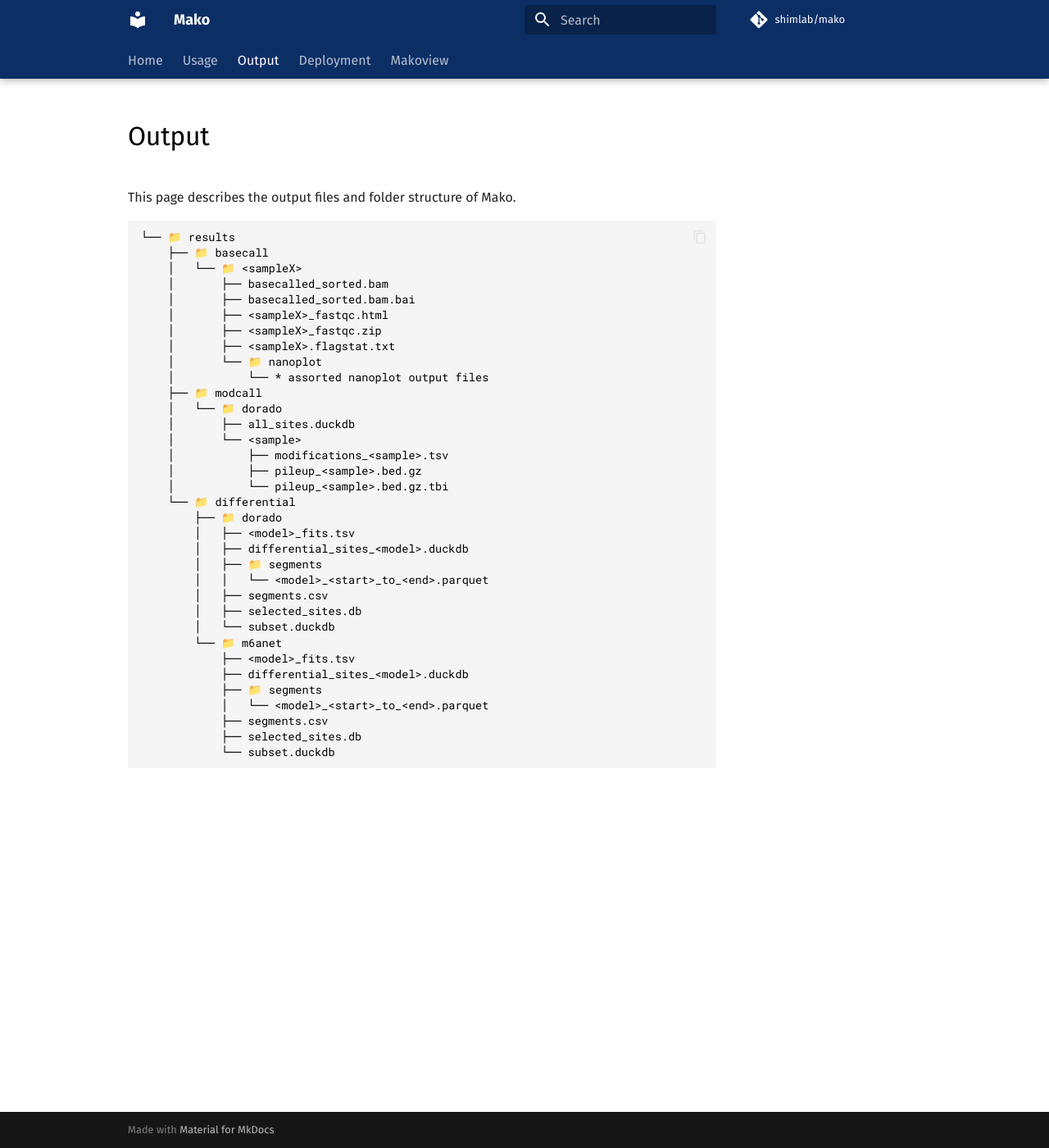
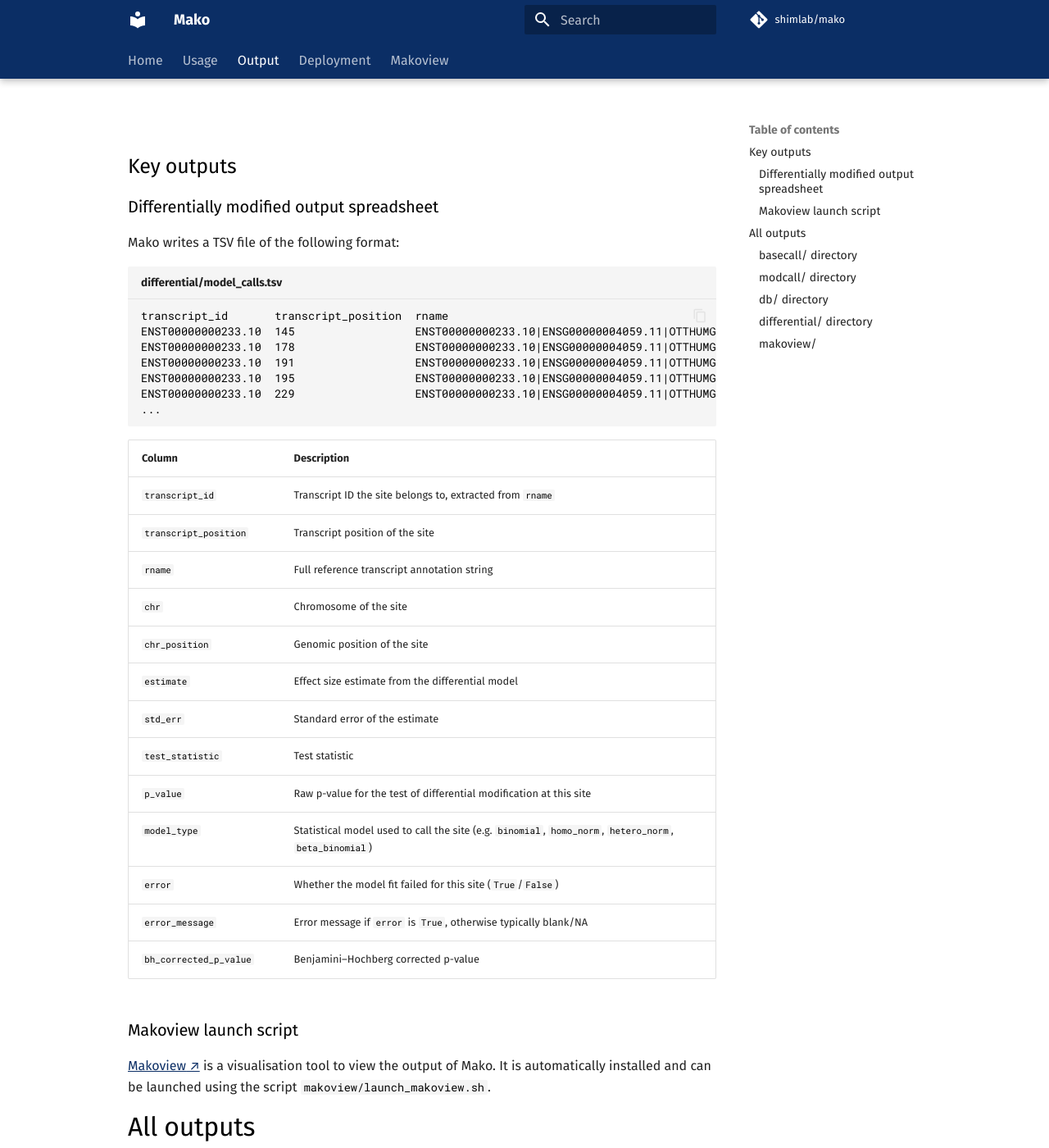
Before and after one commit to shimlab/mako, an MkDocs documentation site: the page built from content/output.md, in a window 1280 px wide and 1400 px high. Shown: the whole window at 82% size. Built offline with MkDocs 1.6.1 and Material for MkDocs 9.7.7, drawn with Linux system fonts in a browser that asks for light colours; comment, search, counter and statistics services are not loaded; some of the changed text lies outside the part shown.

Commit message:
Update documentation

````diff
--- a/content/output.md
+++ b/content/output.md
@@ -4,41 +4,110 @@ hide:
   - navigation
 ---
 
-This page describes the output files and folder structure of Mako.
+## Key outputs
+### Differentially modified output spreadsheet
+Mako writes a TSV file of the following format:
+```tsv title="differential/model_calls.tsv"
+transcript_id       transcript_position  rname                                                                                                               chr   chr_position  estimate              std_err              test_statistic        p_value               model_type     error  error_message        bh_corrected_p_value
+ENST00000000233.10  145                  ENST00000000233.10|ENSG00000004059.11|OTTHUMG00000023246.7|OTTHUMT00000059567.3|ARF5-201|ARF5|1032|protein_coding|  chr7  127588556.0   0.28768207247673017   0.7936258469536126   0.3624908054356062    0.7169852932245568    binomial       False                       0.9640344056139295
+ENST00000000233.10  178                  ENST00000000233.10|ENSG00000004059.11|OTTHUMG00000023246.7|OTTHUMT00000059567.3|ARF5-201|ARF5|1032|protein_coding|  chr7  127589106.0   0.1960495215844195    0.3689160678596121   0.531420392507882     0.5951274932453505    binomial       False                       0.9373782917763457
+ENST00000000233.10  191                  ENST00000000233.10|ENSG00000004059.11|OTTHUMG00000023246.7|OTTHUMT00000059567.3|ARF5-201|ARF5|1032|protein_coding|  chr7  127589119.0   -0.7239188392266889   0.5913944974137653   -1.2240878844704635   0.220919075964312     binomial       False                       0.7249549006922915
+ENST00000000233.10  195                  ENST00000000233.10|ENSG00000004059.11|OTTHUMG00000023246.7|OTTHUMT00000059567.3|ARF5-201|ARF5|1032|protein_coding|  chr7  127589123.0   0.49352123800261677   0.2511703485342725   1.9648865436649072    0.04942737051245885   binomial       False                       0.35089572319916346
+ENST00000000233.10  229                  ENST00000000233.10|ENSG00000004059.11|OTTHUMG00000023246.7|OTTHUMT00000059567.3|ARF5-201|ARF5|1032|protein_coding|  chr7  127589157.0   -1.43281437674045     0.6961539005509063   -2.0581862367022326   0.039572259287345535  binomial       False                       0.307126201446428
+...
+```
 
+| <div style="width:12em">Column</div> | Description |
+|---|---|
+| `transcript_id` | Transcript ID the site belongs to, extracted from `rname` |
+| `transcript_position` | Transcript position of the site |
+| `rname` | Full reference transcript annotation string |
+| `chr` | Chromosome of the site |
+| `chr_position` | Genomic position of the site |
+| `estimate` | Effect size estimate from the differential model |
+| `std_err` | Standard error of the estimate |
+| `test_statistic` | Test statistic |
+| `p_value` | Raw p-value for the test of differential modification at this site |
+| `model_type` | Statistical model used to call the site (e.g. `binomial`, `homo_norm`, `hetero_norm`, `beta_binomial`) |
+| `error` | Whether the model fit failed for this site (`True`/`False`) |
+| `error_message` | Error message if `error` is `True`, otherwise typically blank/NA |
+| `bh_corrected_p_value` | Benjamini–Hochberg corrected p-value |
+
+### Makoview launch script
+[Makoview](makoview.md) is a visualisation tool to view the output of Mako.
+It is automatically installed and can be launched using the script `makoview/launch_makoview.sh`.
+
+# All outputs
+
+```title="Directory tree of Mako outputs"
+outdir/
+├── basecall
+│   ├── <sample, e.g. H146>
+│   │   ├── basecalled_sorted.bam
+│   │   ├── basecalled_sorted.bam.bai
+│   │   ├── H146_fastqc.html
+│   │   ├── H146_fastqc.zip
+│   │   ├── H146.flagstat.txt
+│   │   └── 📁 nanoplot
+│   ├── 📁 nanocomp
+├── db
+│   ├── coverage.duckdb
+│   └── reads.duckdb
+├── differential
+│   ├── model_calls.tsv
+│   ├── segments/*.parquet
+│   ├── segments.csv
+│   └── sites.duckdb
+├── makoview
+│   ├── launch_makoview.sh
+│   └── 📁 makoview_venv
+└── modcall
+    └── <sample, e.g. H146>
+        ├── modifications_H146.tsv.gz
+        ├── pileup_H146.bed.gz
+        └── pileup_H146.bed.gz.tbi
 ```
-└── 📁 results
-    ├── 📁 basecall
-    │   └── 📁 <sampleX>
-    │       ├── basecalled_sorted.bam
-    │       ├── basecalled_sorted.bam.bai
-    │       ├── <sampleX>_fastqc.html
-    │       ├── <sampleX>_fastqc.zip
-    │       ├── <sampleX>.flagstat.txt
-    │       └── 📁 nanoplot
-    │           └── * assorted nanoplot output files
-    ├── 📁 modcall
-    │   └── 📁 dorado
-    │       ├── all_sites.duckdb
-    │       └── <sample>
-    │           ├── modifications_<sample>.tsv
-    │           ├── pileup_<sample>.bed.gz
-    │           └── pileup_<sample>.bed.gz.tbi
-    └── 📁 differential
-        ├── 📁 dorado
-        │   ├── <model>_fits.tsv
-        │   ├── differential_sites_<model>.duckdb
-        │   ├── 📁 segments
-        │   │   └── <model>_<start>_to_<end>.parquet
-        │   ├── segments.csv
-        │   ├── selected_sites.db
-        │   └── subset.duckdb
-        └── 📁 m6anet
-            ├── <model>_fits.tsv
-            ├── differential_sites_<model>.duckdb
-            ├── 📁 segments
-            │   └── <model>_<start>_to_<end>.parquet
-            ├── segments.csv
-            ├── selected_sites.db
-            └── subset.duckdb
-```
+### `basecall/` directory
+Per-sample basecalling and alignment QC.
+
+| File | Description |
+|---|---|
+| `basecalled_sorted.bam(.bai)` | Coordinate-sorted, indexed alignments from dorado |
+| `{sample}_fastqc.html/.zip` | FastQC report on basecalled reads |
+| `{sample}.flagstat.txt` | `samtools flagstat` summary |
+| `nanoplot/` | Per-sample NanoPlot QC report |
+| `nanocomp/` | Cross-sample comparison (NanoComp) — read length, N50, throughput, identity, quality plots |
+
+### `modcall/` directory
+Per-sample RNA modification calls (modkit).
+
+| File | Description |
+|---|---|
+| `pileup_{sample}.bed.gz(.tbi)` | bedMethyl pileup of per-site modification stats |
+| `modifications_{sample}.tsv.gz` | Read-level modification calls |
+
+### `db/` directory
+Aggregated databases used internally by the differential step.
+
+| File | Description |
+|---|---|
+| `reads.duckdb` | Read-level modification data across samples |
+| `coverage.duckdb` | Per-site coverage across samples |
+
+### `differential/` directory
+Differential modification analysis outputs.
+
+| File | Description |
+|---|---|
+| `model_calls.tsv` | Final differential calls |
+| `sites.duckdb` | Selected/filtered sites used for testing |
+| `segments.csv` | Genomic segments used to parallelise analysis |
+| `segments/*.parquet` | Per-segment intermediate results |
+
+### `makoview/`
+Interactive results viewer.
+
+| File | Description |
+|---|---|
+| `launch_makoview.sh` | Script to launch the viewer |
+| `makoview_venv/` | Bundled Python virtual environment for the viewer |
````
Also changed, not shown: content/makoview.md (+31 -7 lines), content/usage.md (+26 -6 lines).
